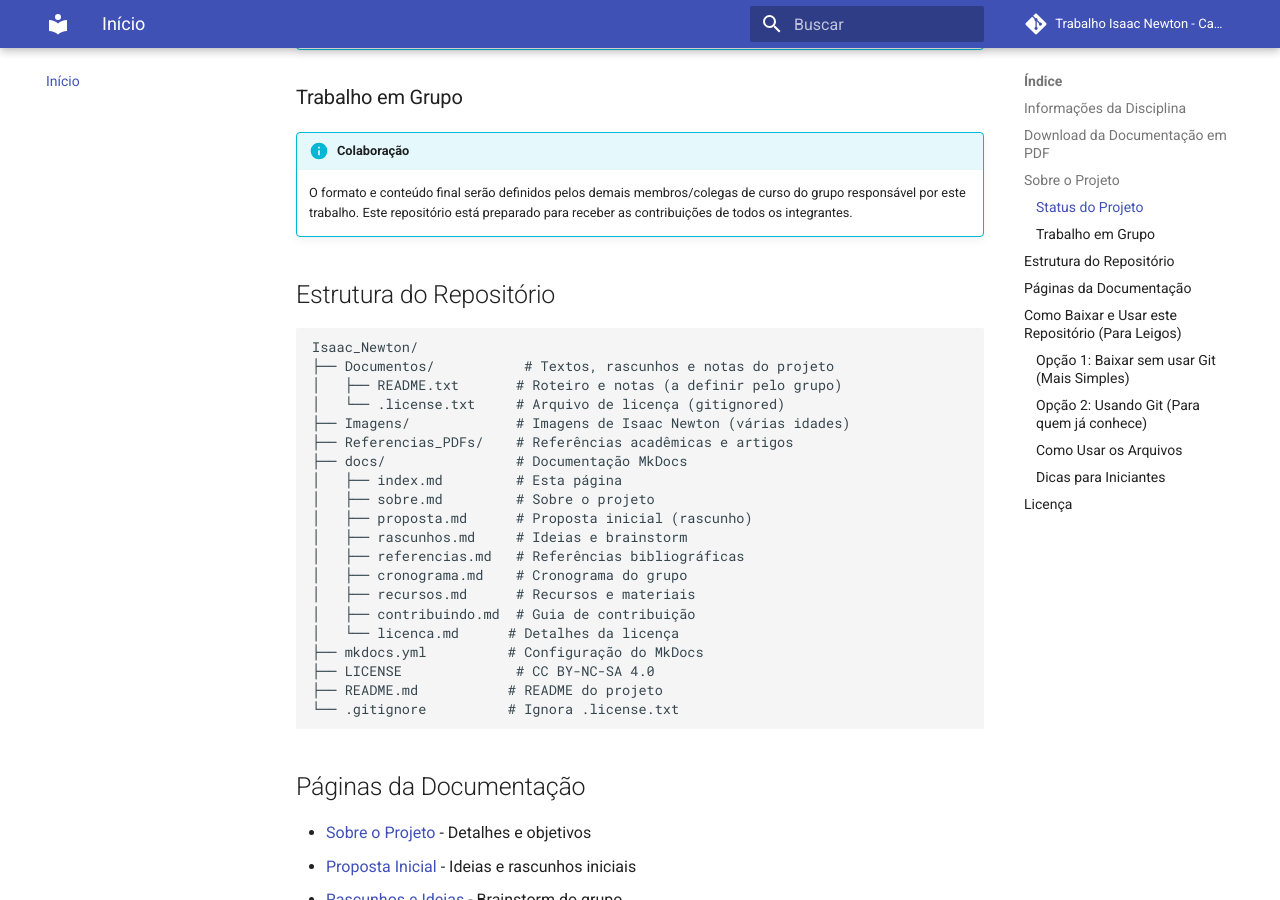
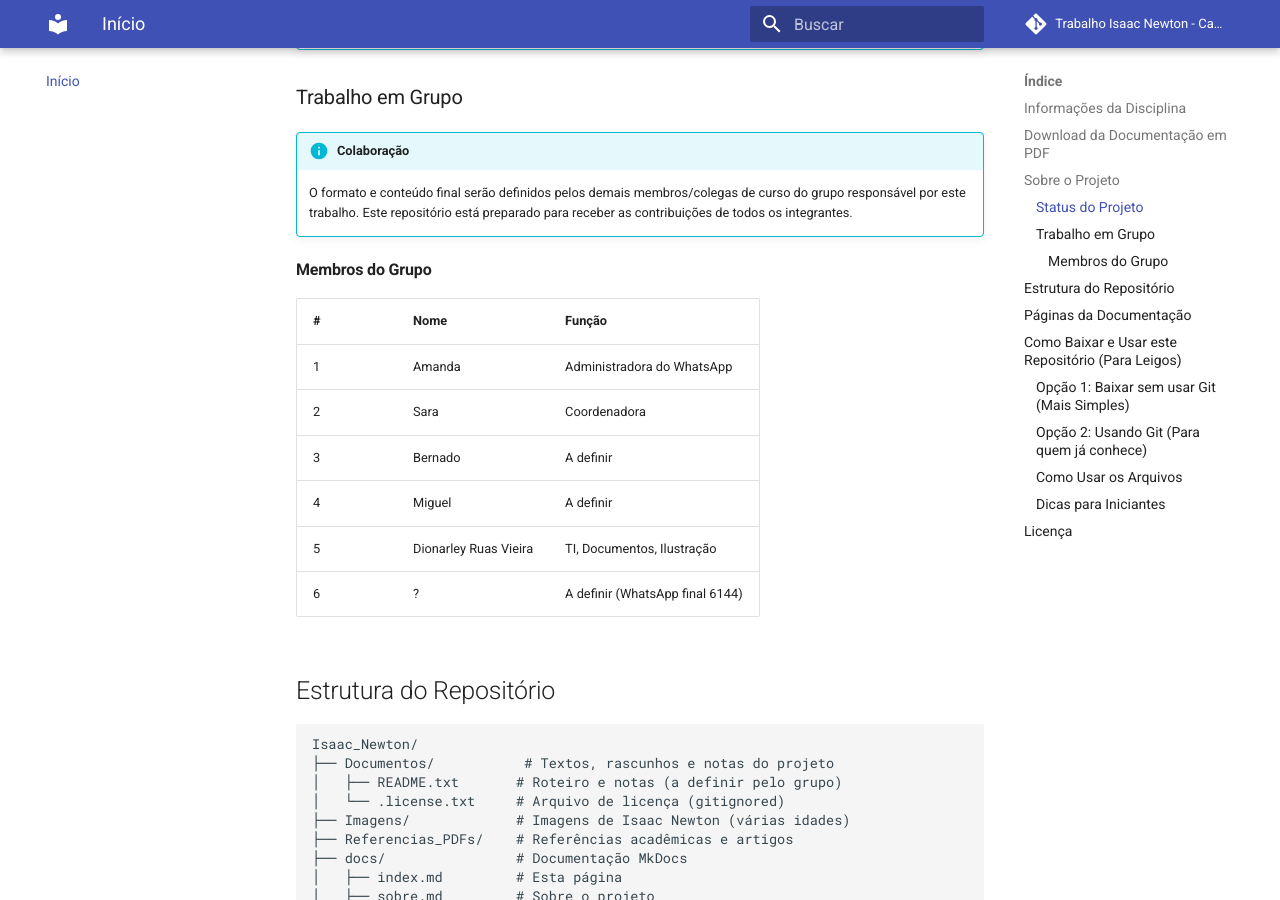
Before and after one commit to dionarley/Trabaho_Fisica_Conceit_1_per_Divulgacao_Cient, an MkDocs documentation site: the page built from docs/index.md, in a window 1280 px wide and 900 px high, scrolled down 1273 px. Built offline with MkDocs 1.6.1 and Material for MkDocs 9.7.7, drawn with Linux system fonts in a browser that asks for light colours; comment, search, counter and statistics services are not loaded.

Commit message:
Update: cadastro de membros do grupo via membros.txt
- Atualiza planilha CSV com 6 membros: Amanda, Sara, Bernado, Miguel, Dionarley e 6º membro (WhatsApp final 6144)
- Atualiza cronograma.md com tabela de participantes
- Atualiza index.md com seção de membros do grupo
- Define funções: Amanda (WhatsApp), Sara (Coord), Dionarley (TI, Docs, Ilustração)

```diff
--- a/docs/index.md
+++ b/docs/index.md
@@ -37,6 +37,17 @@ Este trabalho aborda as contribuições científicas de **Sir Isaac Newton** (16
 
 !!! info "Colaboração"
     O formato e conteúdo final serão definidos pelos demais membros/colegas de curso do grupo responsável por este trabalho. Este repositório está preparado para receber as contribuições de todos os integrantes.
+
+#### Membros do Grupo
+
+| # | Nome | Função |
+|---|------|--------|
+| 1 | Amanda | Administradora do WhatsApp |
+| 2 | Sara | Coordenadora |
+| 3 | Bernado | A definir |
+| 4 | Miguel | A definir |
+| 5 | Dionarley Ruas Vieira | TI, Documentos, Ilustração |
+| 6 | ? | A definir (WhatsApp final 6144) |
 
 ## Estrutura do Repositório
 
```
Also changed, not shown: docs/cronograma.md (+8 -5 lines), 1 other file.
